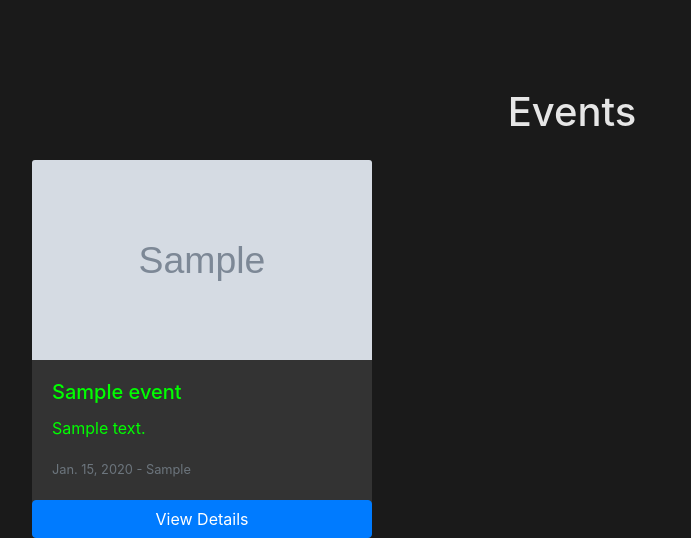
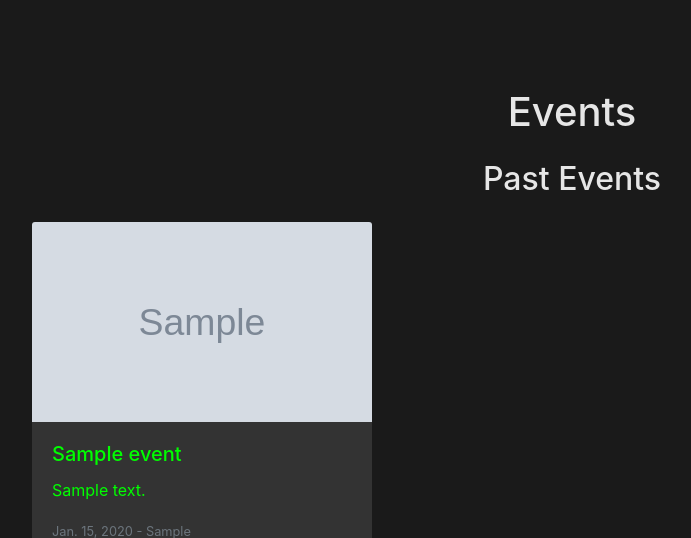
Before and after one commit to HamaBarhamou/myportfolio, a Django app: page /events/ in a window 1280 px wide. Shown: the part 56-594 px from the top of the page, without its empty margins (68-759 px from the left). Run offline with Django 5.2, Linux system fonts and the light colour scheme; tables that the repository leaves empty hold one stand-in row (values such as "Sample post"); grey boxes marked "Sample" are stand-in pictures; some libraries are stand-ins or nearby versions.

Commit message:
Organisation des événements en catégories passées, en cours et futures
- Modification de la vue event_list pour filtrer les événements en fonction de la date
- Ajout des sections pour les événements passés, en cours et futurs dans le template event_list.html

```diff
--- a/portfolio/templates/portfolio/event_list.html
+++ b/portfolio/templates/portfolio/event_list.html
@@ -5,8 +5,12 @@
 {% block content %}
   <div class="container mt-5">
     <h1 class="mb-4 text-center">Events</h1>
+
+    <!-- Ongoing Events Section -->
+    {% if ongoing_events %}
+      <h2 class="mb-4 text-center">Ongoing Events</h2>
       <div class="row">
-      {% for event in events %}
+        {% for event in ongoing_events %}
           <div class="col-md-4 mb-4">
             <div class="card h-100">
               {% if event.image %}
@@ -16,11 +20,56 @@
                 <h5 class="card-title">{{ event.title }}</h5>
                 <p class="card-text">{{ event.description|safe|truncatewords:30 }}</p>
                 <p class="card-text"><small class="text-muted">{{ event.date }} - {{ event.location }}</small></p>
+                <a href="{% url 'portfolio:event_detail' event.id %}" class="btn btn-primary">View Details</a>
               </div>
-            <a href="{% url 'portfolio:event_detail' event.id %}" class="btn btn-primary">View Details</a>
             </div>
           </div>
         {% endfor %}
       </div>
+    {% endif %}
+
+    <!-- Future Events Section -->
+    {% if future_events %}
+      <h2 class="mb-4 text-center">Future Events</h2>
+      <div class="row">
+        {% for event in future_events %}
+          <div class="col-md-4 mb-4">
+            <div class="card h-100">
+              {% if event.image %}
+                <img src="{{ event.image.url }}" class="card-img-top" alt="{{ event.title }}" style="height: 200px; object-fit: cover;">
+              {% endif %}
+              <div class="card-body">
+                <h5 class="card-title">{{ event.title }}</h5>
+                <p class="card-text">{{ event.description|safe|truncatewords:30 }}</p>
+                <p class="card-text"><small class="text-muted">{{ event.date }} - {{ event.location }}</small></p>
+                <a href="{% url 'portfolio:event_detail' event.id %}" class="btn btn-primary">View Details</a>
+              </div>
+            </div>
+          </div>
+        {% endfor %}
+      </div>
+    {% endif %}
+
+    <!-- Past Events Section -->
+    {% if past_events %}
+      <h2 class="mb-4 text-center">Past Events</h2>
+      <div class="row">
+        {% for event in past_events %}
+          <div class="col-md-4 mb-4">
+            <div class="card h-100">
+              {% if event.image %}
+                <img src="{{ event.image.url }}" class="card-img-top" alt="{{ event.title }}" style="height: 200px; object-fit: cover;">
+              {% endif %}
+              <div class="card-body">
+                <h5 class="card-title">{{ event.title }}</h5>
+                <p class="card-text">{{ event.description|safe|truncatewords:30 }}</p>
+                <p class="card-text"><small class="text-muted">{{ event.date }} - {{ event.location }}</small></p>
+                <a href="{% url 'portfolio:event_detail' event.id %}" class="btn btn-primary">View Details</a>
+              </div>
+            </div>
+          </div>
+        {% endfor %}
+      </div>
+    {% endif %}
   </div>
 {% endblock %}
--- a/portfolio/views.py
+++ b/portfolio/views.py
@@ -1,4 +1,5 @@
 from django.shortcuts import render, get_object_or_404
+from datetime import date
 from django.core.mail import send_mail, BadHeaderError
 from django.http import HttpResponse
 from django.core.mail import send_mail
@@ -76,8 +77,19 @@ def contact(request):
 
 
 def event_list(request):
-    events = Event.objects.all()
-    return render(request, "portfolio/event_list.html", {"events": events})
+    today = date.today()
+    past_events = Event.objects.filter(date__lt=today)
+    ongoing_events = Event.objects.filter(date=today)
+    future_events = Event.objects.filter(date__gt=today)
+    return render(
+        request,
+        "portfolio/event_list.html",
+        {
+            "past_events": past_events,
+            "ongoing_events": ongoing_events,
+            "future_events": future_events,
+        },
+    )
 
 
 def event_detail(request, event_id):
```
Lines whose indentation alone changed are shown as unchanged.
